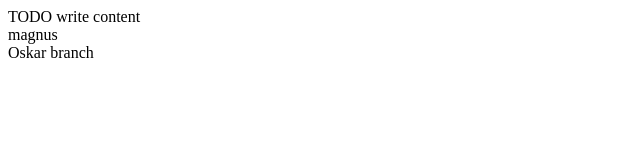
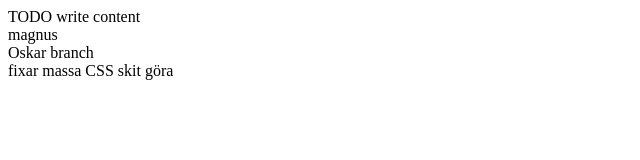
Before and after one commit to Reminent/Test_git, a plain HTML site: page testgit/web/index.html in a window 1280 px wide. Shown: the whole page, without its empty margins (0-640 px from the left). Drawn offline with Linux system fonts and the light colour scheme.

Commit message:
Main commit

```diff
--- a/testgit/web/index.html
+++ b/testgit/web/index.html
@@ -14,5 +14,6 @@ and open the template in the editor.
         <div>TODO write content</div>
         <div>magnus</div>
         <div>Oskar branch</div>
+        <div> fixar massa CSS skit göra </div>
     </body>
 </html>
```
